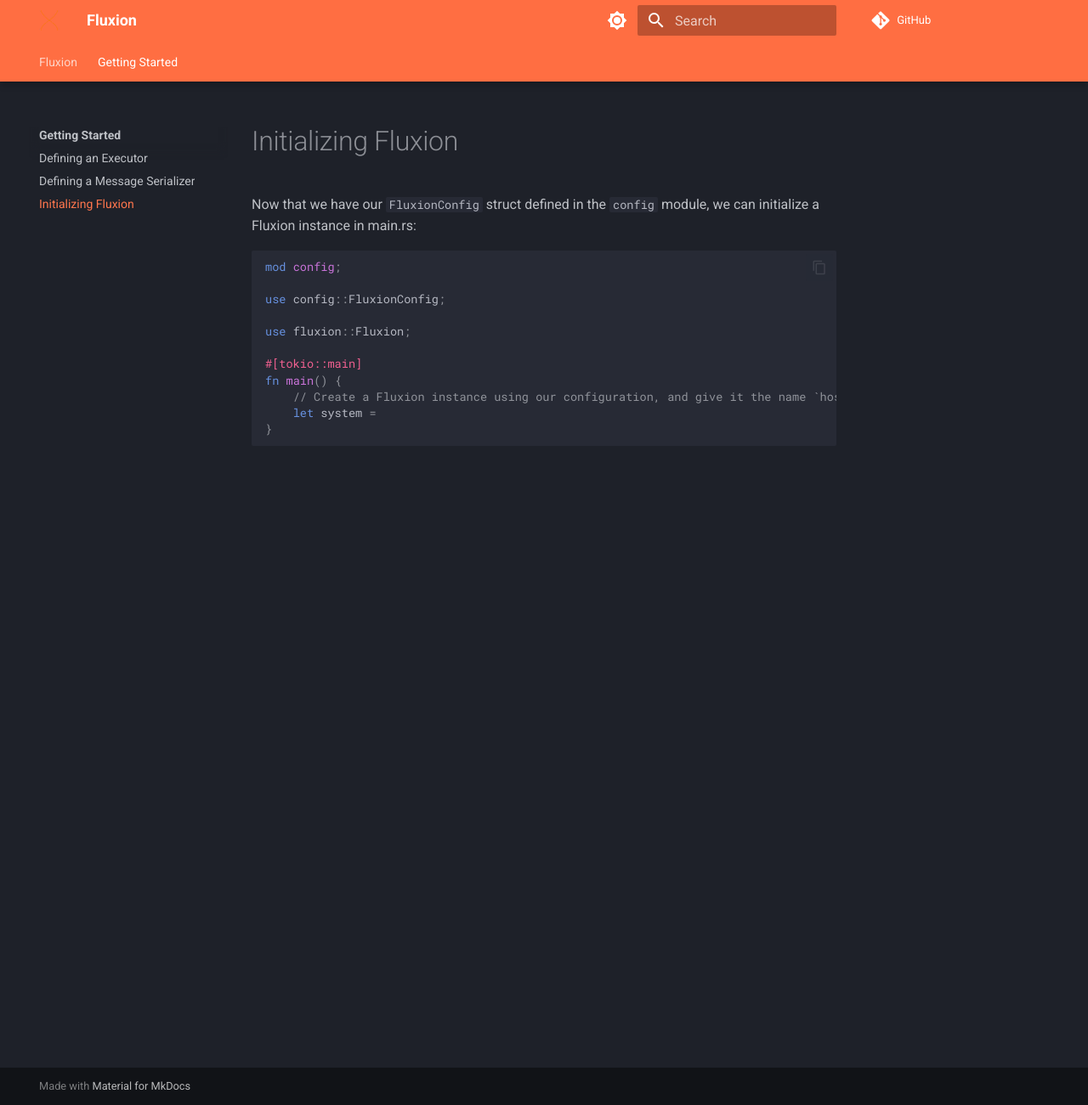
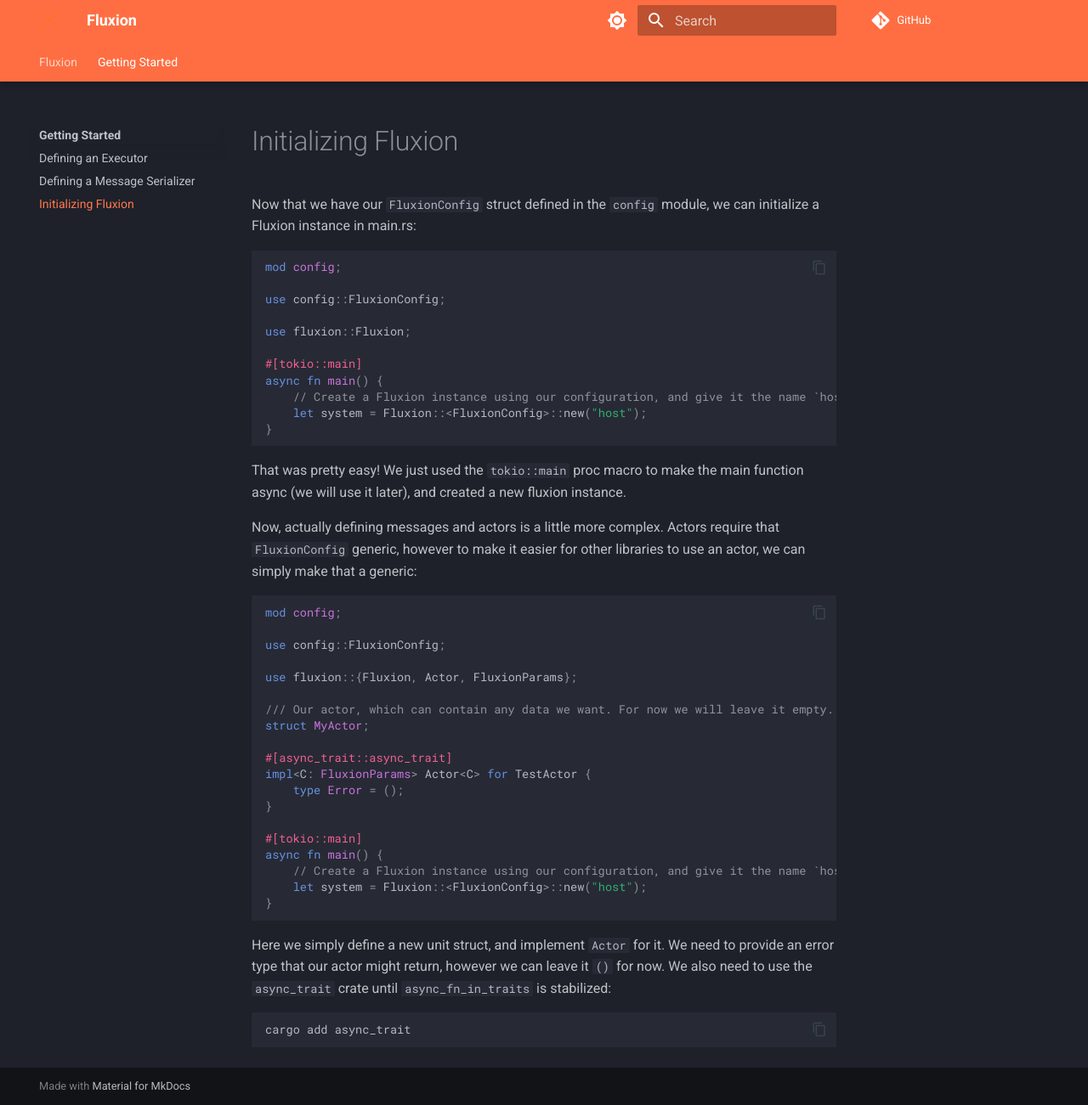
Before and after one commit to Peperworx/fluxion, an MkDocs documentation site: the page built from docs/getting_started/initialization.md, in a window 1280 px wide and 1301 px high. Shown: the whole window at 85% size. Built offline with MkDocs 1.6.1 and Material for MkDocs 9.7.7, drawn with Linux system fonts in a browser that asks for light colours; comment, search, counter and statistics services are not loaded.

Commit message:
Defining actors and initializing fluxion systems.

````diff
--- a/docs/getting_started/initialization.md
+++ b/docs/getting_started/initialization.md
@@ -12,9 +12,42 @@ use config::FluxionConfig;
 use fluxion::Fluxion;
 
 #[tokio::main]
-fn main() {
+async fn main() {
     // Create a Fluxion instance using our configuration, and give it the name `host`
-    let system =
+    let system = Fluxion::<FluxionConfig>::new("host");
 }
 
 ```
+
+That was pretty easy! We just used the `tokio::main` proc macro to make the main function async (we will use it later), and created a new fluxion instance.
+
+Now, actually defining messages and actors is a little more complex. Actors require that `FluxionConfig` generic, however to make it easier for other libraries to use an actor, we can simply make that a generic:
+
+```rust
+mod config;
+
+use config::FluxionConfig;
+
+use fluxion::{Fluxion, Actor, FluxionParams};
+
+/// Our actor, which can contain any data we want. For now we will leave it empty.
+struct MyActor;
+
+#[async_trait::async_trait]
+impl<C: FluxionParams> Actor<C> for TestActor {
+    type Error = ();
+}
+
+#[tokio::main]
+async fn main() {
+    // Create a Fluxion instance using our configuration, and give it the name `host`
+    let system = Fluxion::<FluxionConfig>::new("host");
+}
+
+```
+
+Here we simply define a new unit struct, and implement `Actor` for it. We need to provide an error type that our actor might return, however we can leave it `()` for now. We also need to use the `async_trait` crate until `async_fn_in_traits` is stabilized:
+
+```sh
+cargo add async_trait
+```
````
